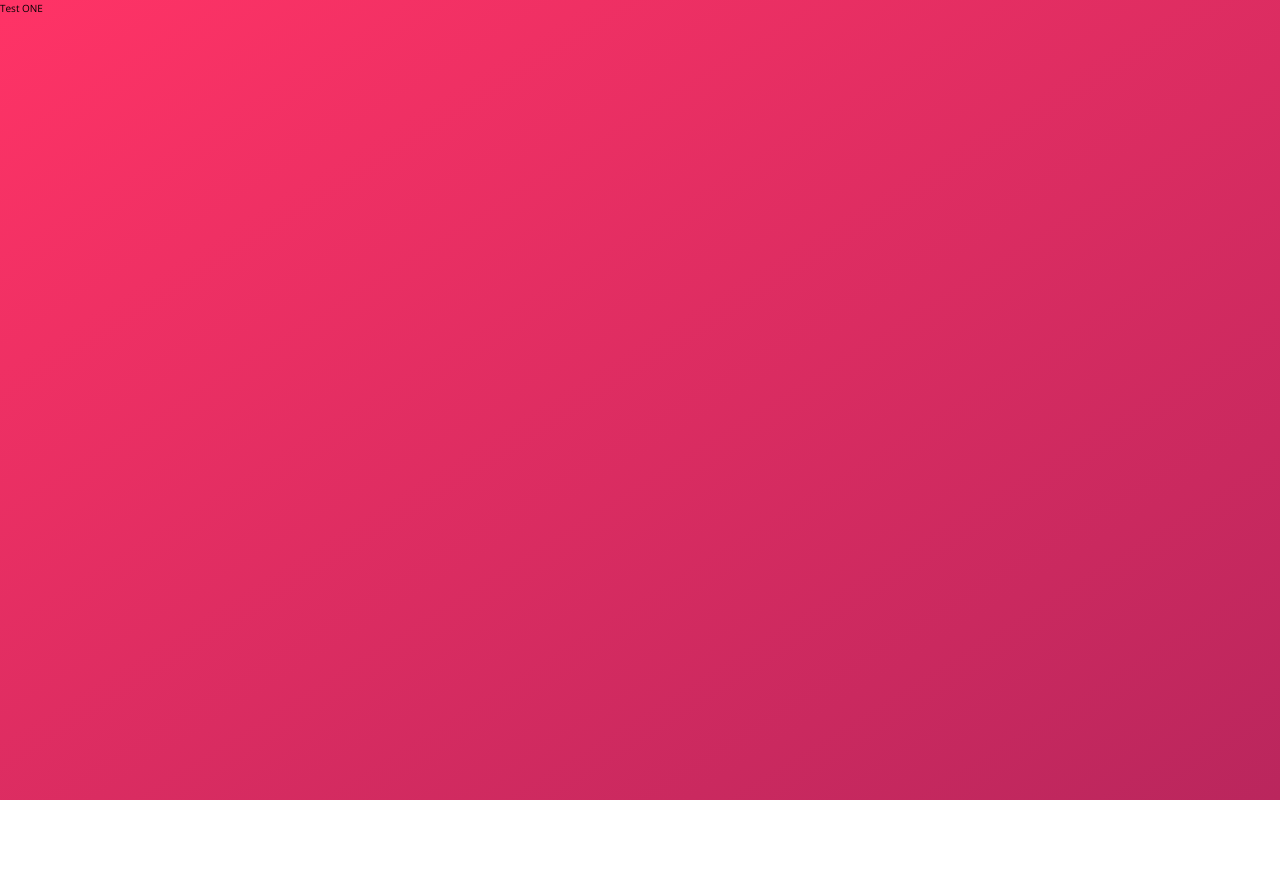
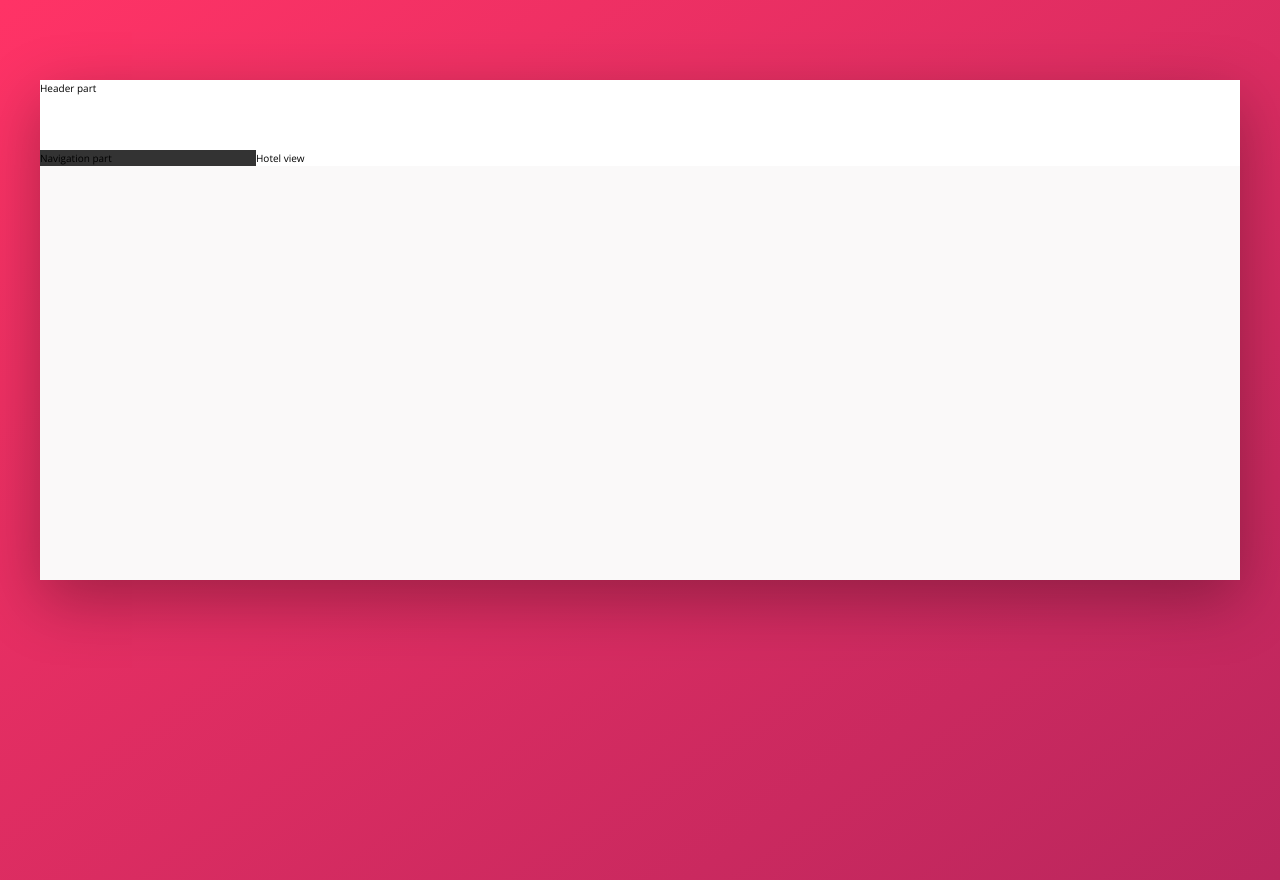
Before and after one commit to Jerling1989/Trillo, a website: page index.html in a window 1280 px wide. Before the commit the page ends 800 px from the top, so only its background shows below. Drawn offline with nearby package versions, Linux system fonts and the light colour scheme.

Commit message:
Start layout.

```diff
--- a/index.html
+++ b/index.html
@@ -1,5 +1,6 @@
 <!DOCTYPE html>
 <html lang="en">
+
 <head>
   <meta charset="UTF-8">
   <meta name="viewport" content="width=device-width, initial-scale=1.0">
@@ -10,7 +11,23 @@
 
   <title>trillo &mdash; Your all-in-one booking app</title>
 </head>
+
 <body>
-        Test ONE
+  <div class="container">
+    <header class="header">
+      Header part
+    </header>
+
+    <div class="content">
+      <nav class="sidebar">
+        Navigation part
+      </nav>
+
+      <main class="hotel-view">
+        Hotel view
+      </main>
+    </div>
+  </div>
 </body>
+
 </html>
--- a/sass/_base.scss
+++ b/sass/_base.scss
@@ -29,6 +29,9 @@ Grey dark 3: #999
   --color-grey-dark-1: #333;
   --color-grey-dark-2: #777;
   --color-grey-dark-3: #999;
+
+  --shadow-dark: 0 2rem 6rem rgba(0, 0, 0, 0.3);
+  --shadow-light: 0 2rem 5rem rgba(0, 0, 0, 0.06);
 }
 
 * {
--- a/sass/_layout.scss
+++ b/sass/_layout.scss
@@ -0,0 +1,30 @@
+.container {
+  max-width: 120rem;
+  width: 100%;
+  margin: 8rem auto;
+  background-color: var(--color-grey-light-1);
+  box-shadow: var(--shadow-dark);
+  min-height: 50rem;
+}
+
+.header {
+  height: 7rem;
+  background-color: #fff;
+  border-bottom: var(--color-grey-light-2);
+}
+
+.content {
+  display: flex;
+}
+
+.sidebar {
+  background-color: var(--color-grey-dark-1);
+
+  flex: 0 0 18%;
+}
+
+.hotel-view {
+  background-color: #fff;
+
+  flex: 1;
+}
```
Also changed, not shown: css/style.css, 1 other file. Lines whose indentation alone changed are shown as unchanged.
